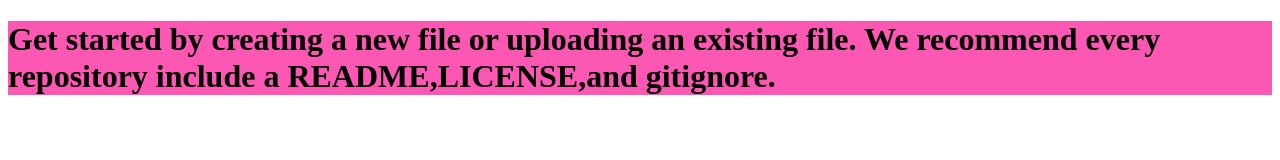
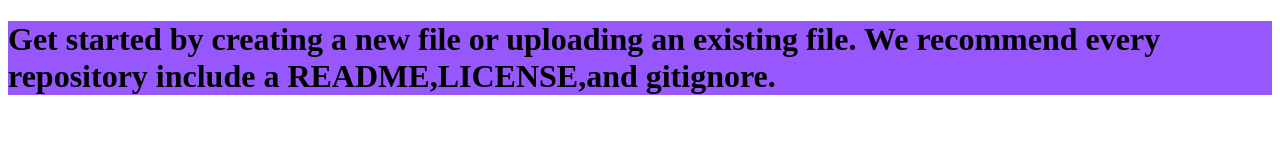
Before and after one commit to sreenivasan-frudev/testingReposit2, a plain HTML site: page angularProjects/index.html in a window 1280 px wide. Drawn offline with nearby package versions, Linux system fonts and the light colour scheme; files that its build step writes are made by us from their sources.

Commit message:
commit from main 2

```diff
--- a/angularProjects/index.scss
+++ b/angularProjects/index.scss
@@ -1,4 +1,4 @@
 h1{
     color:black;
-    background-color: rgb(252, 87, 178);
+    background-color: rgb(150, 87, 252);
 }
```
Also changed, not shown: angularProjects/index.css.
